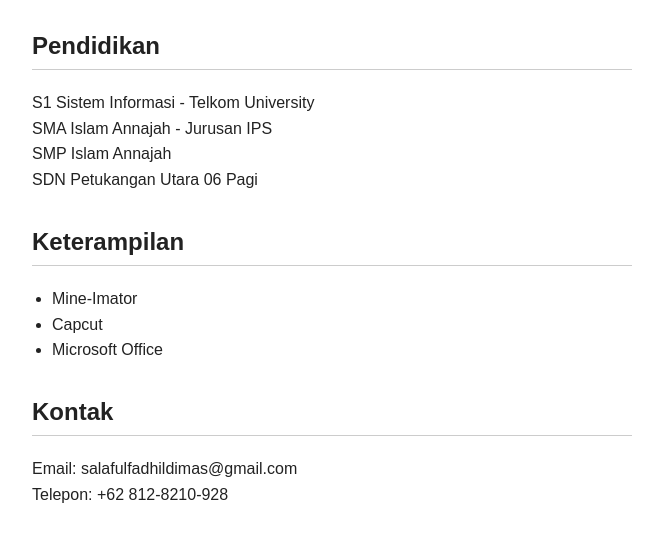
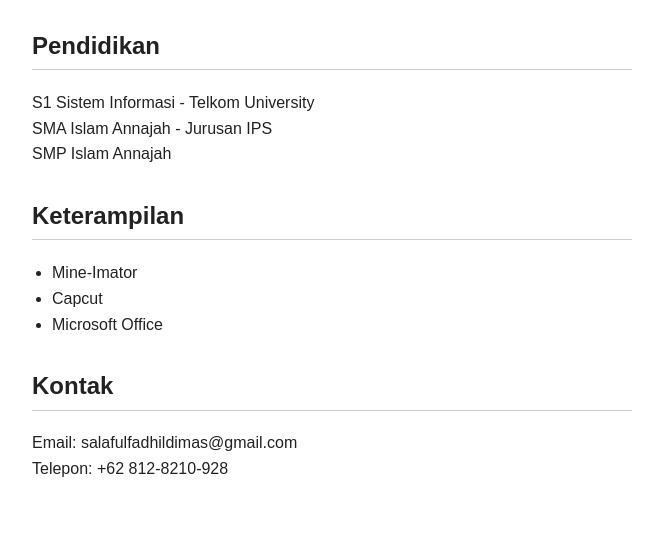
Before and after one commit to anoomaly/cv-paw, a plain HTML site: page index.html in a window 1280 px wide. Shown: the part 175-714 px from the top of the page, without its empty margins (308-971 px from the left). Drawn offline with Linux system fonts and the light colour scheme.

Commit message:
Update index.html

```diff
--- a/index.html
+++ b/index.html
@@ -40,7 +40,6 @@
     S1 Sistem Informasi - Telkom University<br>
     SMA Islam Annajah - Jurusan IPS<br>
     SMP Islam Annajah<br>
-    SDN Petukangan Utara 06 Pagi<br>
   </p>
 
   <h2>Keterampilan</h2>
```
